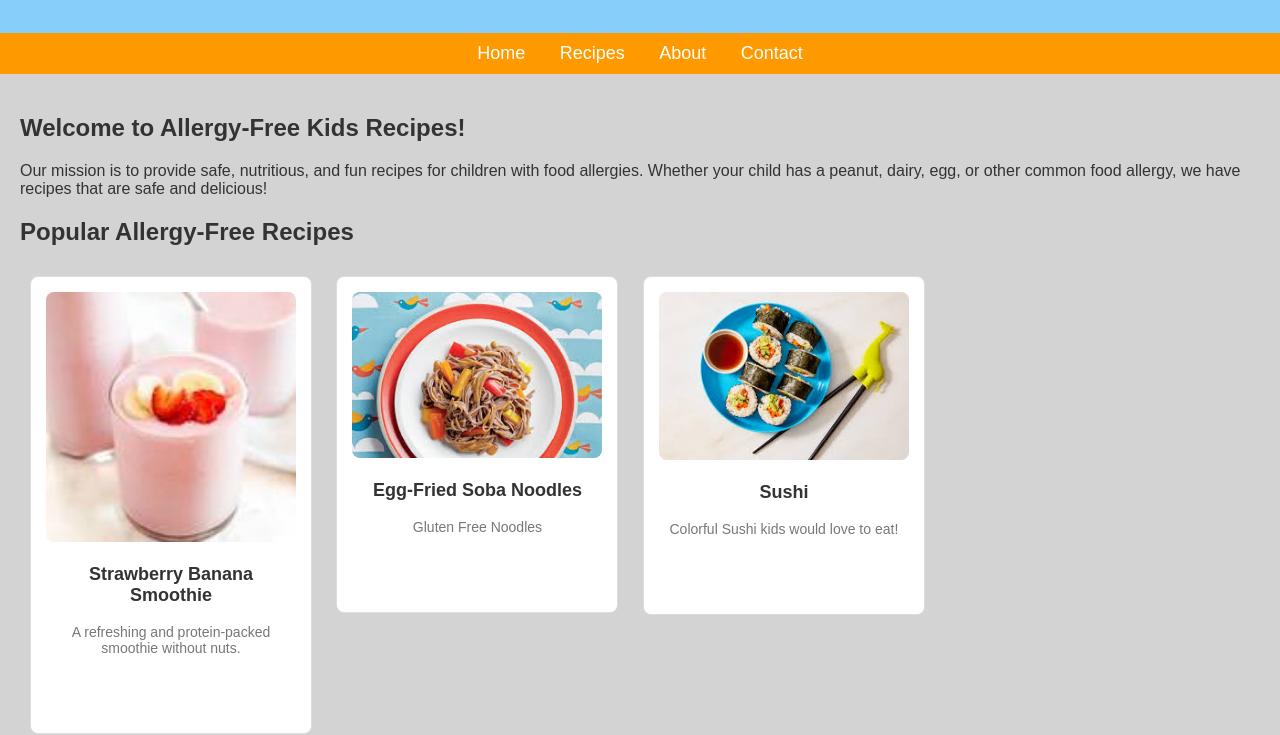
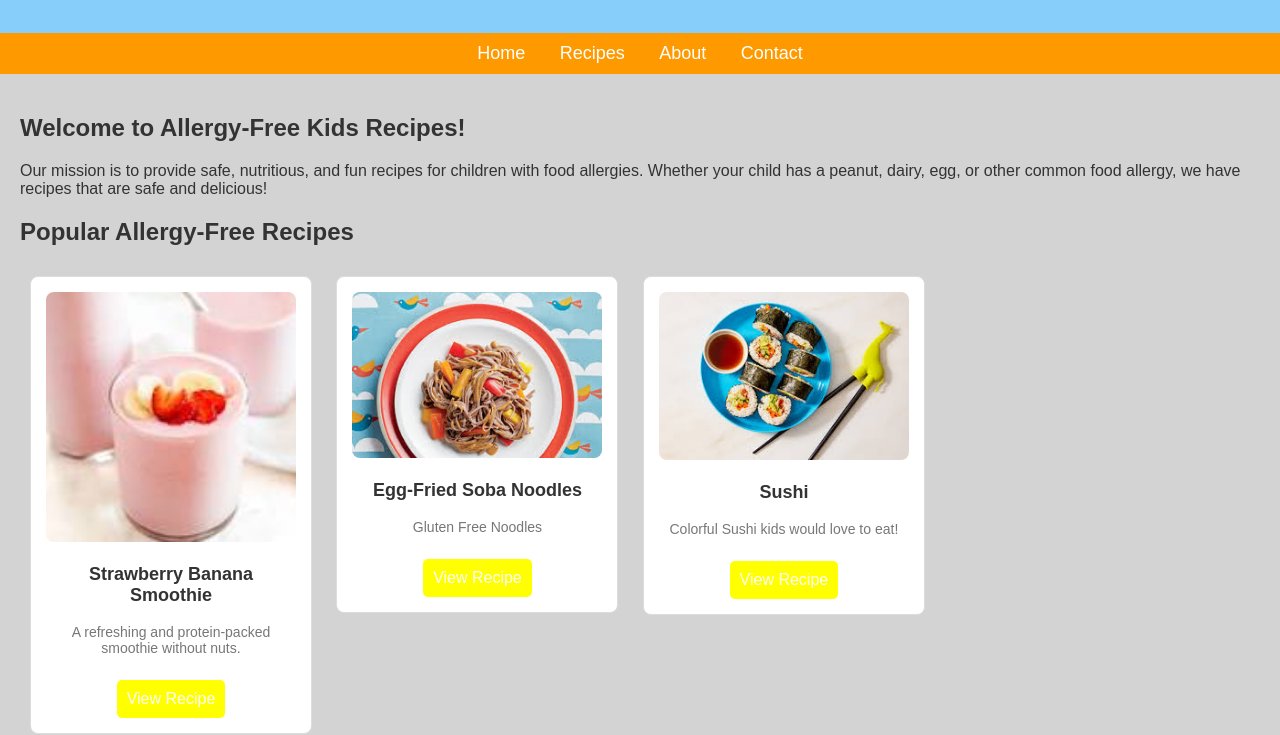
Before and after one commit to Sakura8484/sakura8484.github.io, a plain HTML site: page index.html in a window 1280 px wide. Shown: the part 94-829 px from the top of the page. Drawn offline with Linux system fonts and the light colour scheme.

Commit message:
Update index.html

```diff
--- a/index.html
+++ b/index.html
@@ -76,7 +76,7 @@
         }
         .recipe-card a {
             text-decoration: none;
-            background-color: golden yellow;
+            background-color: yellow;
             padding: 10px;
             color: #fff;
             border-radius: 5px;
@@ -84,7 +84,7 @@
             display: inline-block;
         }
         .recipe-card a:hover {
-            background-color: vivid orange;
+            background-color: orange;
         }
     </style>
 </head>
```
